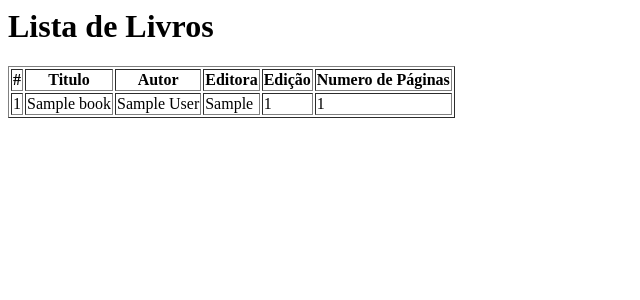
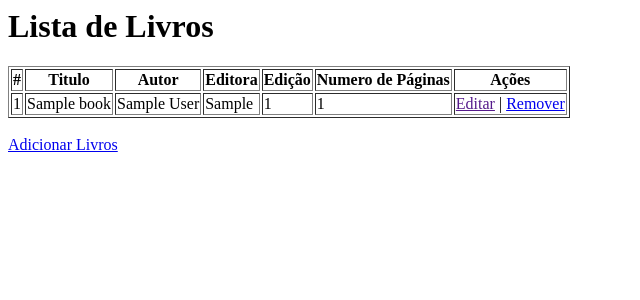
Before and after one commit to CleysonPH/flask-virtual-bookshelf, a Flask app: page / in a window 1280 px wide. Shown: the top 300 px of the page, without its empty margins (0-640 px from the left). Run offline with Flask 2, Linux system fonts and the light colour scheme; tables that the repository leaves empty hold one stand-in row (values such as "Sample post").

Commit message:
Add book remove page

```diff
--- a/app/routes.py
+++ b/app/routes.py
@@ -31,3 +31,13 @@ def book_add():
     db.session.commit()
 
     return redirect(url_for('home'))
+
+
+@app.route('/book/remove/<int:id>')
+def book_delete(id):
+    book = Book.query.get_or_404(id)
+
+    db.session.delete(book)
+    db.session.commit()
+
+    return redirect(url_for('home'))
--- a/app/templates/home.html
+++ b/app/templates/home.html
@@ -1,5 +1,6 @@
 <h1>{{ title }}</h1>
 
+{% if books %}
     <table border="1">
         <thead>
             <tr>
@@ -9,6 +10,7 @@
                 <th>Editora</th>
                 <th>Edição</th>
                 <th>Numero de Páginas</th>
+                <th>Ações</th>
             </tr>
         </thead>
         <tbody>
@@ -20,7 +22,17 @@
                     <td>{{ book.publisher }}</td>
                     <td>{{ book.edition|default('', true) }}</td>
                     <td>{{ book.pages_number }}</td>
+                    <td>
+                        <a href="">Editar</a>
+                        |
+                        <a href="{{ url_for('book_delete', id=book.id) }}">Remover</a>
+                    </td>
                 </tr>
             {% endfor %}
         </tbody>
     </table>
+{% else %}
+    <h4>Não há livros cadastrados</h4>
+{% endif %}
+<br>
+<a href="{{ url_for('book_add') }}">Adicionar Livros</a>
```
Lines whose indentation alone changed are shown as unchanged.
